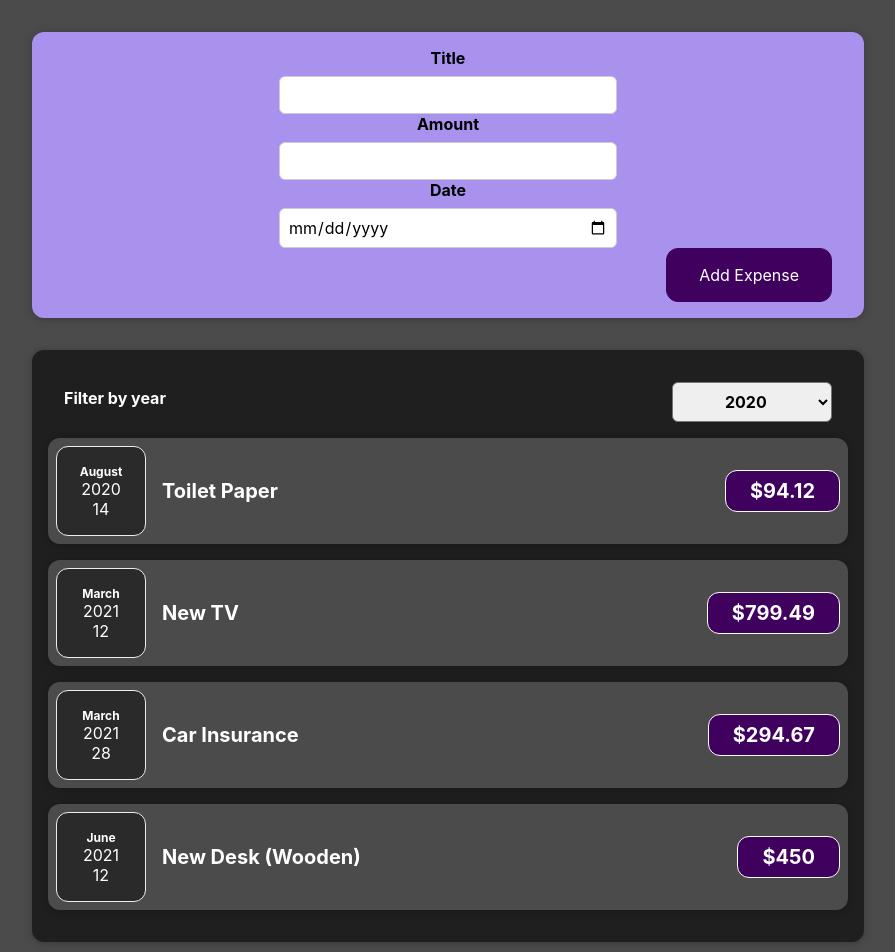
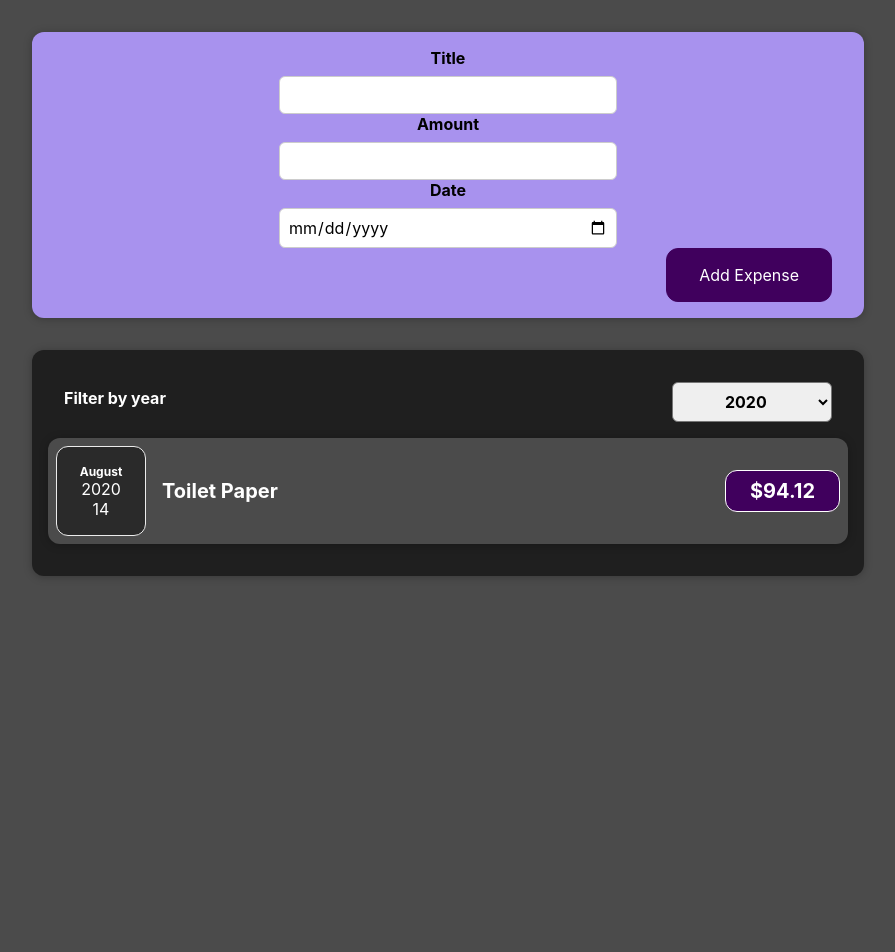
Before and after one commit to Gwali-1/course-learn, a React (Create React App) app in the folder course-guide/: page / in a window 1280 px wide. Shown: the top 952 px of the page, without its empty margins (192-1087 px from the left). After the commit the page ends 800 px from the top, so only its background shows below. Built offline with nearby package versions, Linux system fonts and the light colour scheme.

Commit message:
conditionals

```diff
--- a/course-guide/src/App.js
+++ b/course-guide/src/App.js
@@ -1,8 +1,8 @@
 import Expenses from "./components/Expenses/Expenses";
 import NewExpense from "./components/NewExpense/NewExpense";
+import { useState } from "react";
 
-function App() {
-  const expenses = [
+const DUMMY_EXPENSE = [
   {
     id: "e1",
     title: "Toilet Paper",
@@ -22,16 +22,28 @@ function App() {
     amount: 450,
     date: new Date(2021, 5, 12),
   },
+  {
+    id: "e5",
+    title: "New Desk (metal)",
+    amount: 450,
+    date: new Date(2021, 5, 12),
+  },
 ];
+
+function App() {
+  const [expenseItems, setExpenseItems] = useState(DUMMY_EXPENSE);
 
   const addExpenseHandler = function (expense) {
     console.log("this is from app");
+    setExpenseItems((items) => {
+      return [expense, ...items];
+    });
   };
 
   return (
     <div className="App">
       <NewExpense onAddExpense={addExpenseHandler} />
-      <Expenses expenses={expenses} />
+      <Expenses expenses={expenseItems} />
     </div>
   );
 }
--- a/course-guide/src/components/Expenses/Expenses.js
+++ b/course-guide/src/components/Expenses/Expenses.js
@@ -7,33 +7,34 @@ import "./Expenses.css";
 function Expenses({ expenses }) {
   const [filterYear, setFilterYear] = useState("2020");
 
+  const newArray = expenses.filter((item) => {
+    return item.date.getFullYear() === Number(filterYear);
+  });
+
   const getFilterchange = function (selectedYear) {
     setFilterYear(selectedYear);
   };
+
+  let expenseContent = <p>No expense here</p>;
+
+  if (newArray.length > 0) {
+    expenseContent = newArray.map((item) => {
+      return (
+        <ExpenseItem
+          key={item.id}
+          title={item.title}
+          amount={item.amount}
+          date={item.date}
+        />
+      );
+    });
+  }
+
   return (
     <div>
       <Card className="expenses">
         <ExpensesFilter onFilterChange={getFilterchange} year={filterYear} />
-        <ExpenseItem
-          title={expenses[0].title}
-          amount={expenses[0].amount}
-          date={expenses[0].date}
-        />
-        <ExpenseItem
-          title={expenses[1].title}
-          amount={expenses[1].amount}
-          date={expenses[1].date}
-        />
-        <ExpenseItem
-          title={expenses[2].title}
-          amount={expenses[2].amount}
-          date={expenses[2].date}
-        />
-        <ExpenseItem
-          title={expenses[3].title}
-          amount={expenses[3].amount}
-          date={expenses[3].date}
-        />
+        {expenseContent}
       </Card>
     </div>
   );
```
Also changed, not shown: course-guide/src/components/Expenses/ExpensesList.css (added, +9 -0 lines), course-guide/src/components/Expenses/ExpensesList.js (added, +22 -0 lines). Lines whose indentation alone changed are shown as unchanged.
